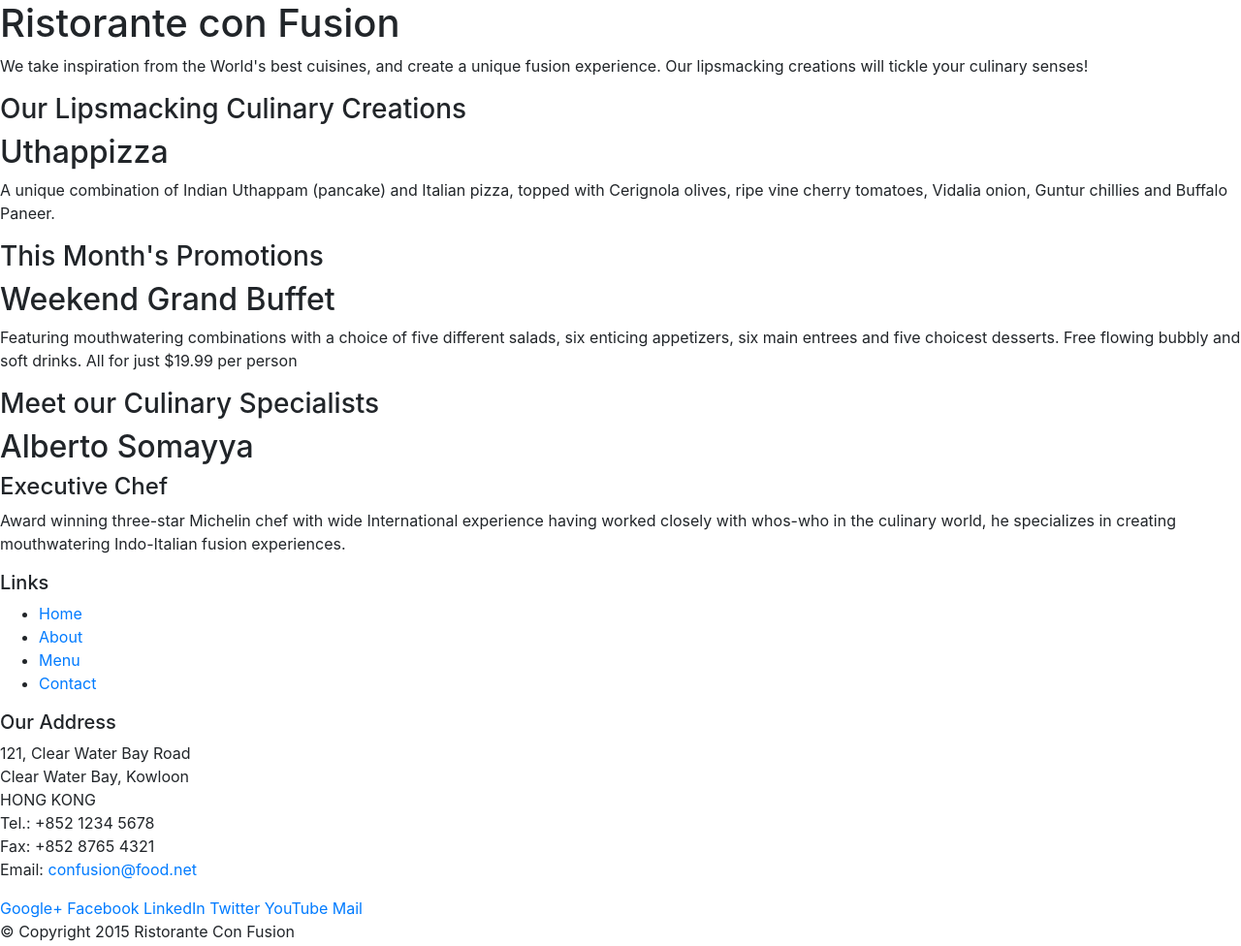
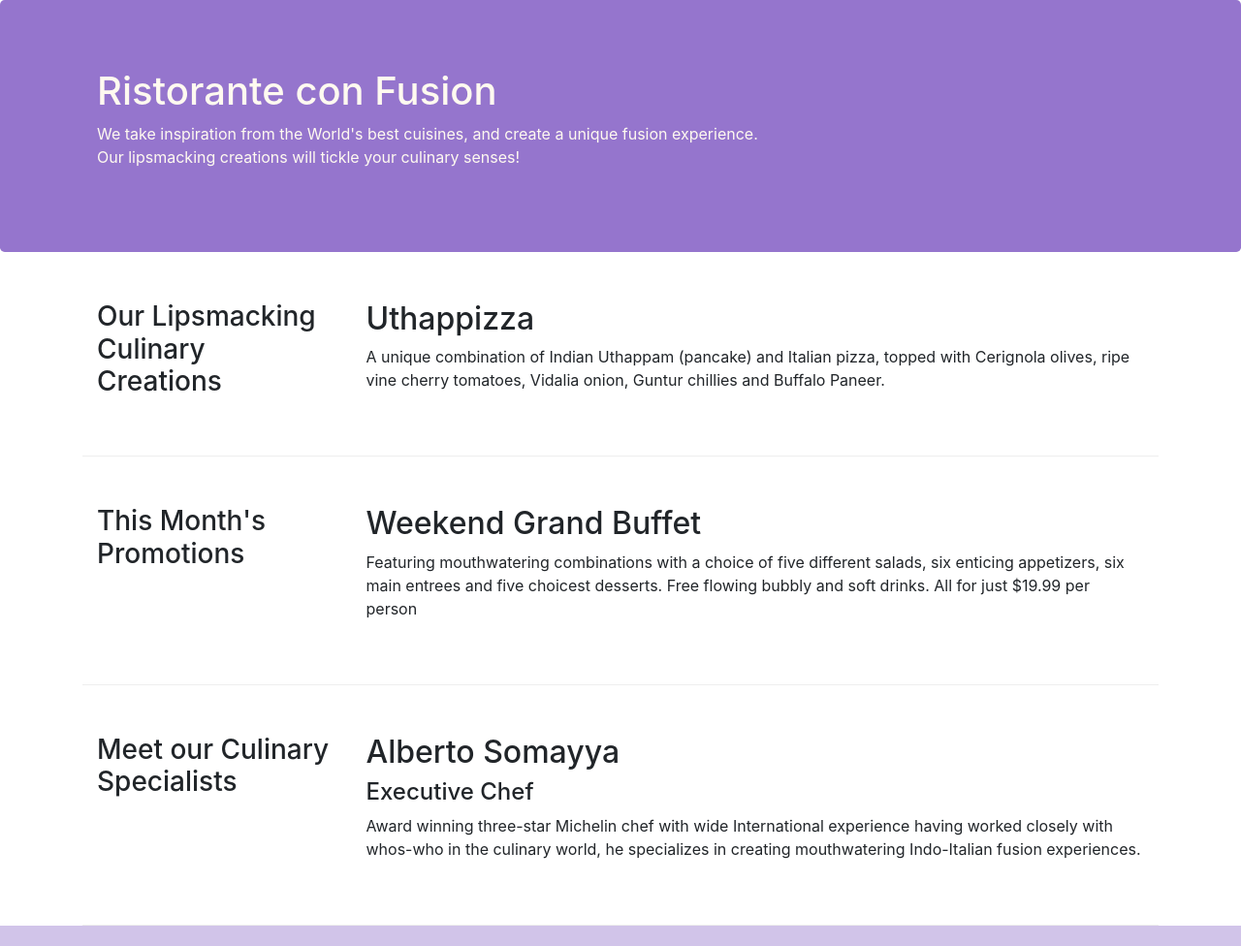
Before and after one commit to indracs7/Bootstrap-Coursera, a website: page index.html in a window 1280 px wide. Shown: the top 976 px of the page at 97% size. Drawn offline with nearby package versions, Linux system fonts and the light colour scheme.

Commit message:
1st commit

```diff
--- /dev/null
+++ b/css/styles.css
@@ -0,0 +1,29 @@
+.row-header{
+    margin:0px auto;
+    padding:0px;
+}
+
+.row-content {
+    margin:0px auto;
+    padding: 50px 0px 50px 0px;
+    border-bottom: 1px ridge;
+    min-height:100px;
+}
+
+.footer{
+    background-color: #D1C4E9;
+    margin:0px auto;
+    padding: 20px 0px 20px 0px;
+}
+.jumbotron {
+    padding:70px 30px 70px 30px;
+    margin:0px auto;
+    background: #9575CD ;
+    color:floralwhite;
+}
+
+.address{
+    font-size:80%;
+    margin:0px;
+    color:#0f0f0f;
+}
--- a/index.html
+++ b/index.html
@@ -8,52 +8,55 @@
     <meta http-equiv="x-ua-compatible" content="ie=edge">
 
     <!-- Bootstrap CSS -->
+
     <link rel="stylesheet" href="node_modules/bootstrap/dist/css/bootstrap.min.css">
+    <link href="css/styles.css" rel="stylesheet">
     <title>Ristorante Con Fusion</title>
 </head>
 
 <body>
 
-    <header>
-        <div>
-            <div>
-                <div>
+    <header class="jumbotron">
+        <div class="container">
+            <div class="row row-header">
+                <div class="col-12 col-sm-8">
                     <h1>Ristorante con Fusion</h1>
                     <p>We take inspiration from the World's best cuisines, and create a unique fusion experience. Our lipsmacking creations will tickle your culinary senses!</p>
                 </div>
-                <div>
+                <div class="col-sm">
                 </div>
             </div>
         </div>
     </header>
 
-    <div>
-        <div>
-            <div>
+    <div class="container">
+        <div class="row row-content">
+            <div class="col-sm-4 col-md-3">
                 <h3>Our Lipsmacking Culinary Creations</h3>
             </div>
-            <div>
+            <div class="col-sm col-md">
                 <h2>Uthappizza</h2>
                 <p>A unique combination of Indian Uthappam (pancake) and Italian pizza, topped with Cerignola olives, ripe vine cherry tomatoes, Vidalia onion, Guntur chillies and Buffalo Paneer.</p>
             </div>
         </div>
 
 
-        <div>
-            <div>
+        <div class="row row-content">
+            <div class="col-sm-4 col-md-3">
+
                 <h3>This Month's Promotions</h3>
             </div>
-            <div>
+            <div class="col-sm col-md">
                 <h2>Weekend Grand Buffet</h2>
                 <p>Featuring mouthwatering combinations with a choice of five different salads, six enticing appetizers, six main entrees and five choicest desserts. Free flowing bubbly and soft drinks. All for just $19.99 per person </p>
             </div>
         </div>
 
-        <div>
-            <div>
+        <div class="row row-content">
+            <div class="col-sm-4 col-md-3">
                 <h3>Meet our Culinary Specialists</h3>
             </div>
-            <div>
+            <div class="col-sm col-md">
                 <h2>Alberto Somayya</h2>
                 <h4>Executive Chef</h4>
                 <p>Award winning three-star Michelin chef with wide International experience having worked closely with whos-who in the culinary world, he specializes in creating mouthwatering Indo-Italian fusion experiences. </p>
@@ -61,19 +64,19 @@
         </div>
     </div>
 
-    <footer>
-        <div>
-            <div>
-                <div>
+    <footer class="footer">
+        <div class="container">
+            <div class="row row-content">
+                <div class="col-5 col-sm-2">
                     <h5>Links</h5>
-                    <ul>
+                    <ul  class="list-unstyled">
                         <li><a href="#">Home</a></li>
                         <li><a href="#">About</a></li>
                         <li><a href="#">Menu</a></li>
                         <li><a href="#">Contact</a></li>
                     </ul>
                 </div>
-                <div>
+                <div class="col-6 col-sm-5">
                     <h5>Our Address</h5>
                     <address>
 		              121, Clear Water Bay Road<br>
@@ -84,7 +87,7 @@
 		              Email: <a href="mailto:confusion@food.net">confusion@food.net</a>
 		           </address>
                 </div>
-                <div>
+                <div class="col col-sm-4">
                     <div>
                         <a href="http://google.com/+">Google+</a>
                         <a href="http://www.facebook.com/profile.php?id=">Facebook</a>
@@ -95,7 +98,7 @@
                     </div>
                 </div>
            </div>
-           <div>
+           <div class="row">
                 <div>
                     <p>© Copyright 2015 Ristorante Con Fusion</p>
                 </div>
```
